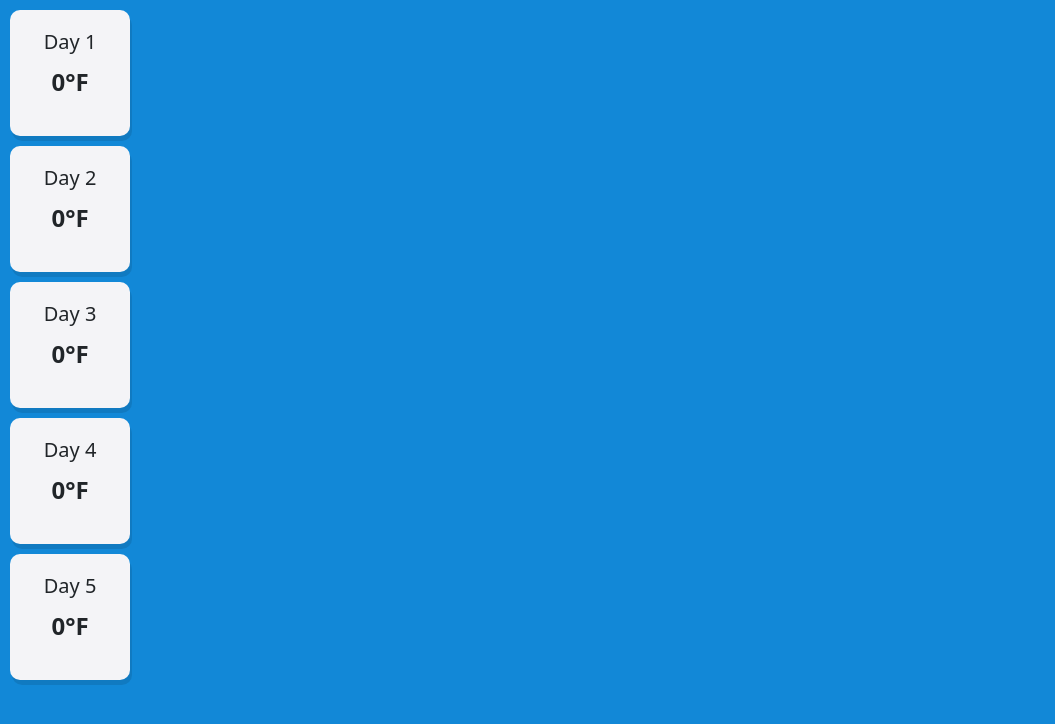
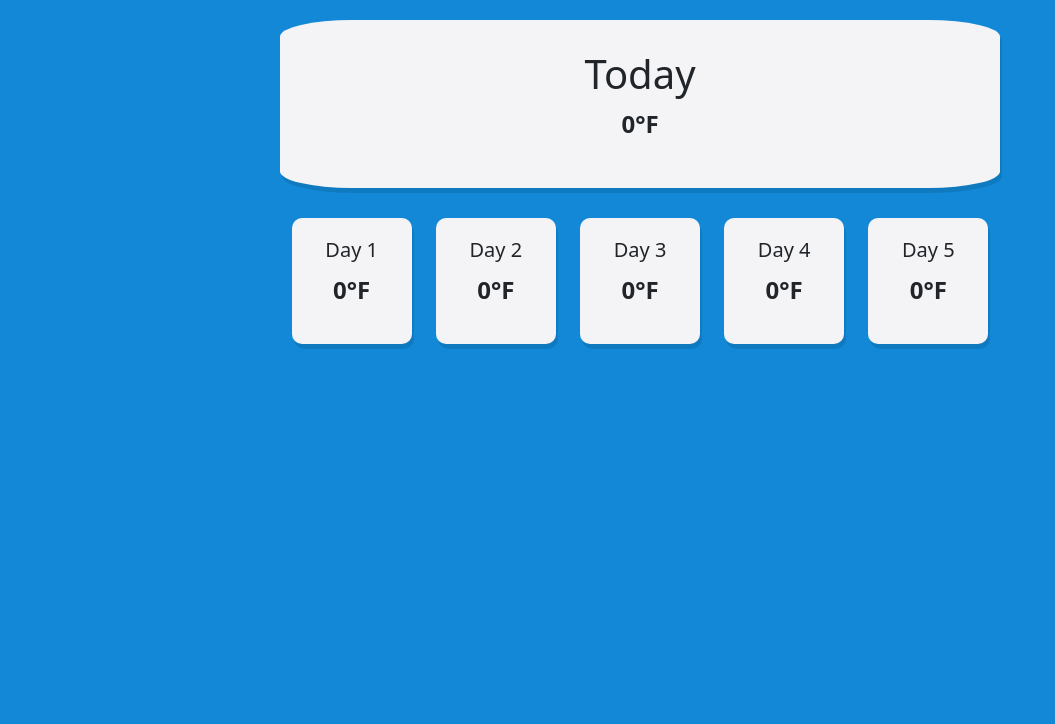
Before and after one commit to jiujitsucarrot/predicting-the-weather, a plain HTML site: page index.html in a window 1280 px wide. Shown: the whole page, without its empty margins (0-1055 px from the left). Drawn offline with nearby package versions, Linux system fonts and the light colour scheme; no server answers.

Commit message:
Restructured HTML & CSS for balance.

```diff
--- a/assets/style.css
+++ b/assets/style.css
@@ -1,6 +1,23 @@
 body {
     background-color: #1288d7;
   }
+
+  .forecast-container {
+    text-align: center;
+  }
+
+  .current-weather {
+    background-color: #f4f4f7;
+    border-radius: 10%;
+    box-shadow: 2px 5px rgba(0, 0, 0, 0.1);
+    padding: 30px;
+    margin: 20px;
+    width: 720px;
+    text-align: center;
+    display: inline-block;
+    vertical-align: top;
+  }
+
   .day {
     background-color: #f4f4f7;
     border-radius: 10px;
@@ -9,16 +26,20 @@ body {
     margin: 10px;
     width: 120px;
     text-align: center;
-    align-items: row;
+    display: inline-block;
+    vertical-align: top;
   }
+
   h2 {
     font-size: 20px;
     margin-bottom: 10px;
   }
+
   .temperature {
     font-size: 24px;
     font-weight: bold;
   }
+
   .description {
     font-size: 14px;
   }
--- a/index.html
+++ b/index.html
@@ -13,6 +13,18 @@
 
     <div class="forecast-container">
 
+        <div class="row">
+            <div class="row-lg-12">
+                <section class="current-weather">
+                    <h1>Today</h1>
+                    <p class="temperature">0°F</p>
+                    <p class="description"></p>
+                </section>
+            </div>
+        </div>
+
+        <div class="row">
+            <div class="row-lg-3 row-md-6">
                 <section class="day">
                     <h2>Day 1</h2>
                     <p class="temperature">0°F</p>
@@ -42,6 +54,8 @@
                     <p class="temperature">0°F</p>
                     <p class="description"></p>
                 </section>
+            </div>
+        </div>
 
     </div>
     <script src="https://cdn.jsdelivr.net/npm/bootstrap@5.3.0/dist/js/bootstrap.bundle.min.js"></script>
```
Also changed, not shown: assets/script.js (+7 -0 lines). Lines whose indentation alone changed are shown as unchanged.
